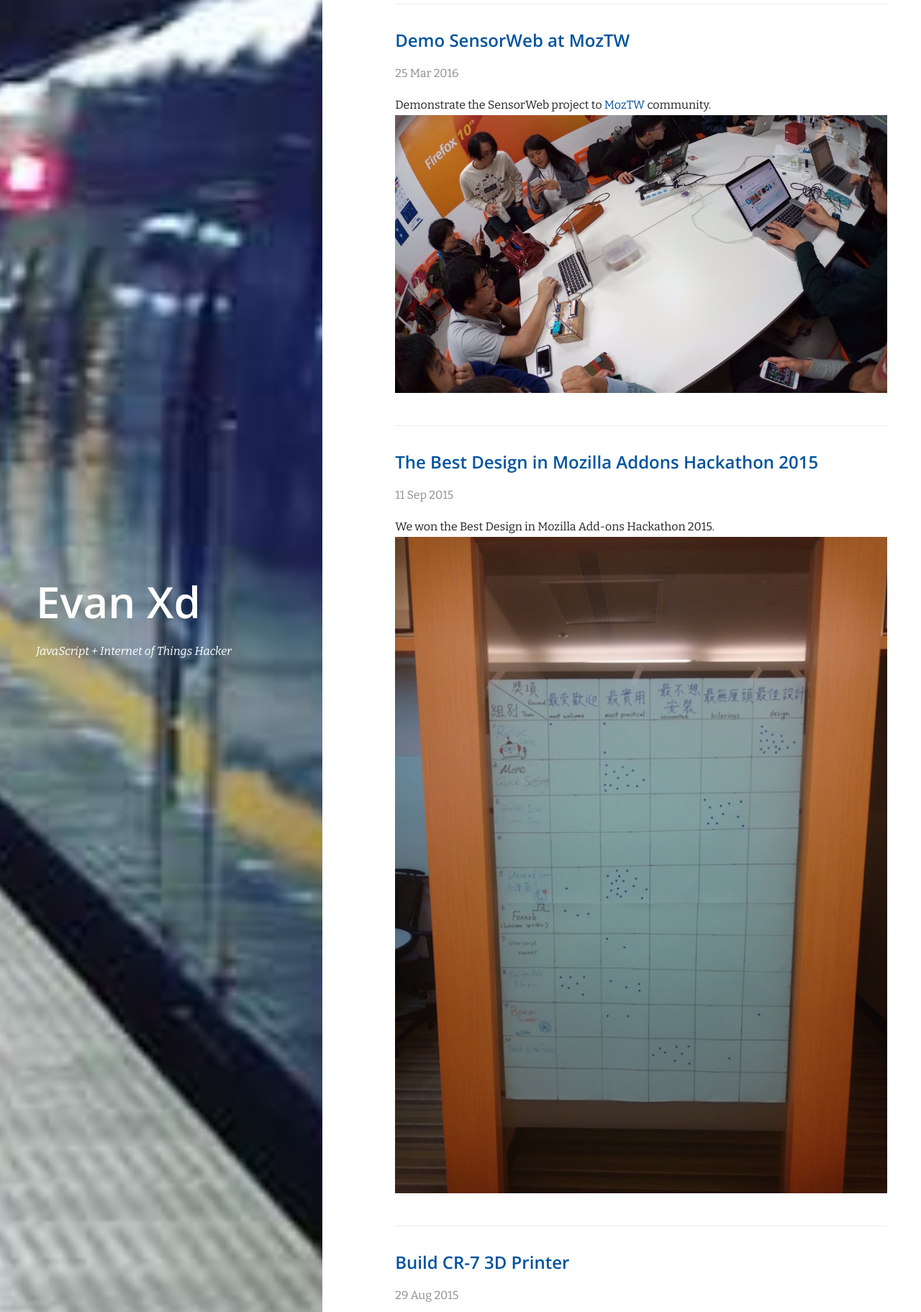
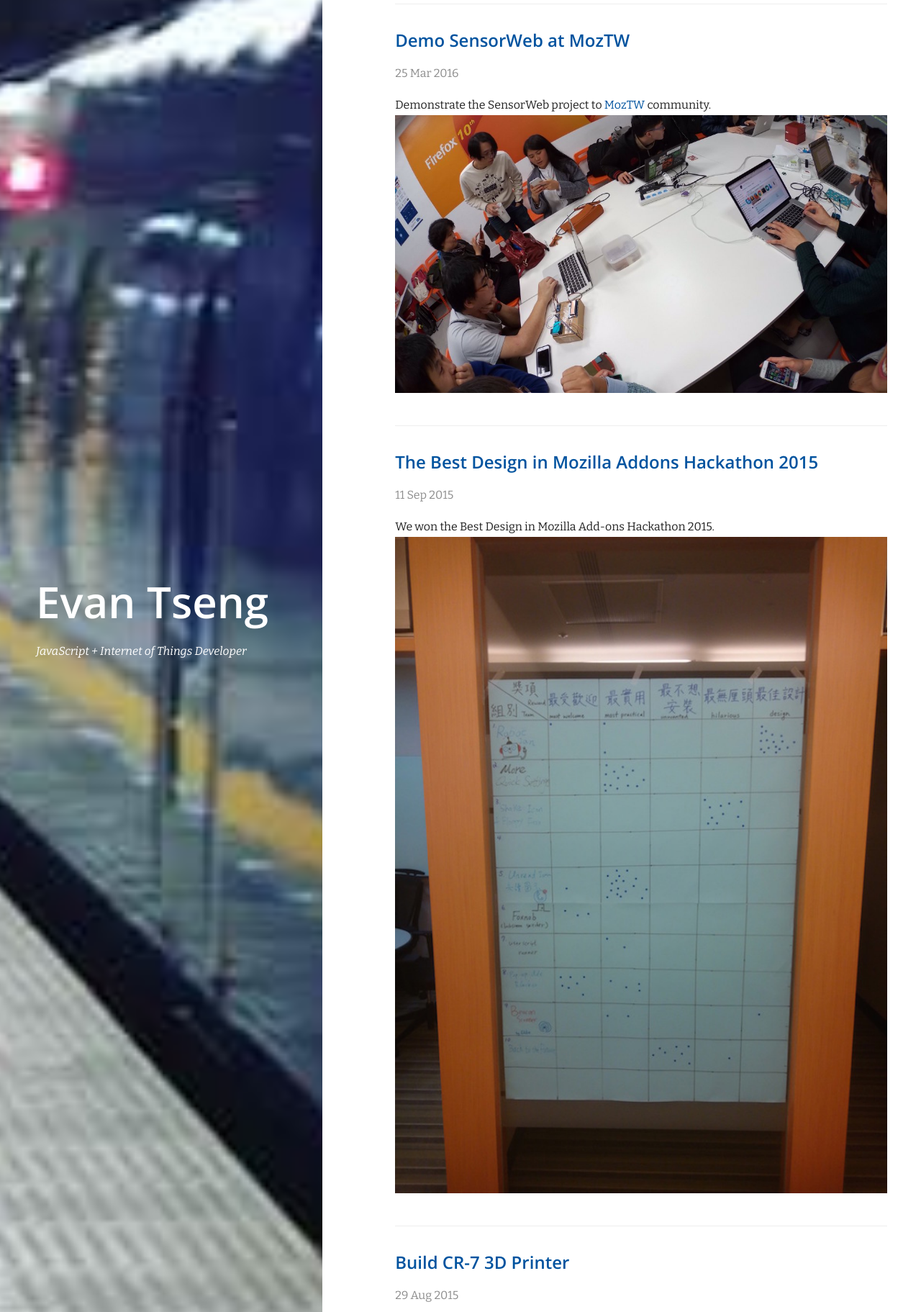
Before and after one commit to evanxd/blog, a Jekyll site: the page built from index.html, in a window 1280 px wide, cut to the strip 1637-3460 px from the top of the page. Shown: the whole strip at 72% size. Built offline with Jekyll 4.4.1, drawn with Linux system fonts in a browser that asks for light colours; nearby versions of some CDN libraries; Markdown is read by kramdown in place of the engine named in the settings.

Commit message:
Update _config.yml

```diff
--- a/_config.yml
+++ b/_config.yml
@@ -1,6 +1,6 @@
 # Site settings
-title: 'Evan Xd'
-tagline: 'JavaScript + Internet of Things Hacker'
+title: 'Evan Tseng'
+tagline: 'JavaScript + Internet of Things Developer'
 sidebar_image: /images/cover.jpg
 
 # Build settings
```
